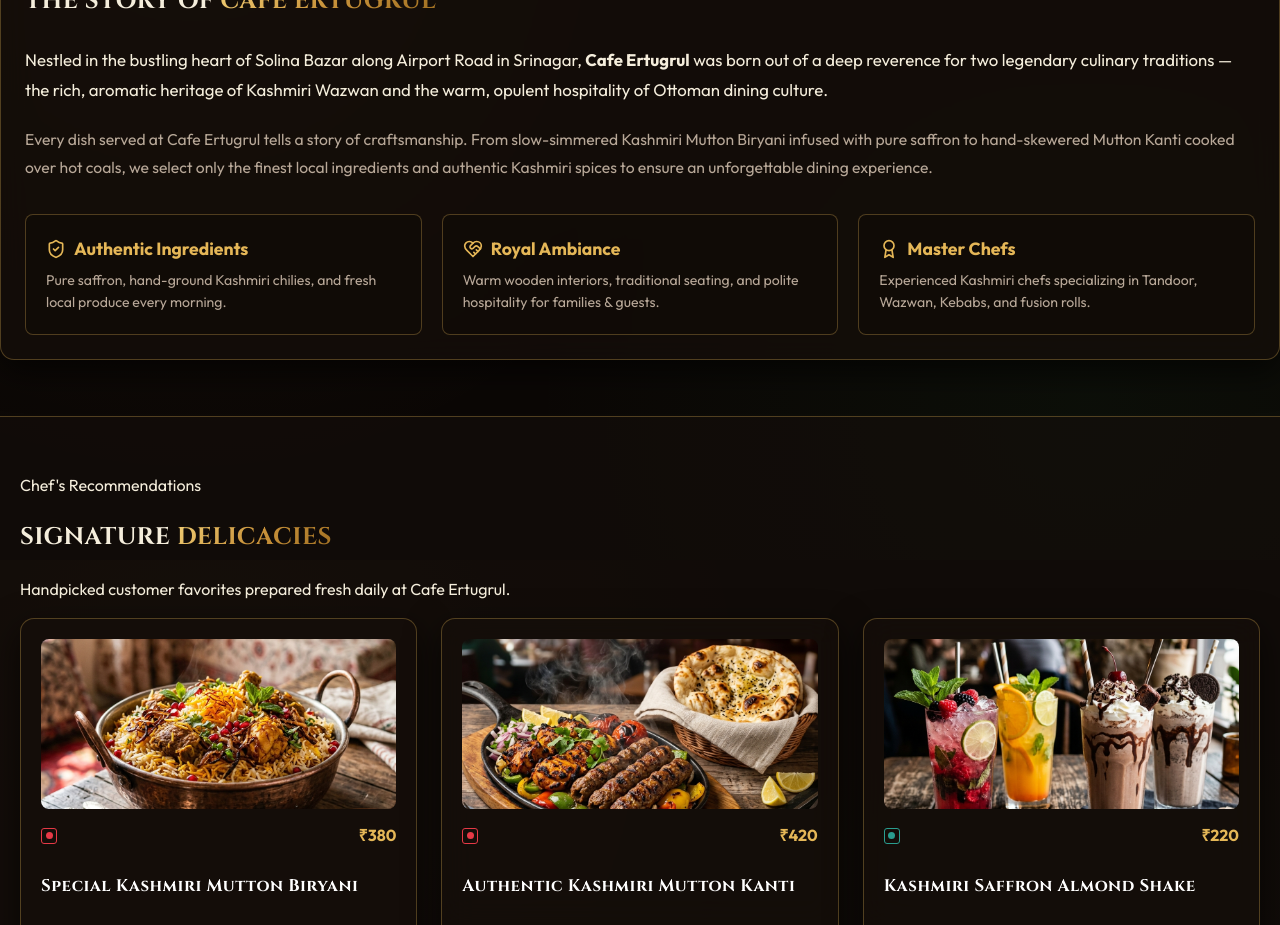
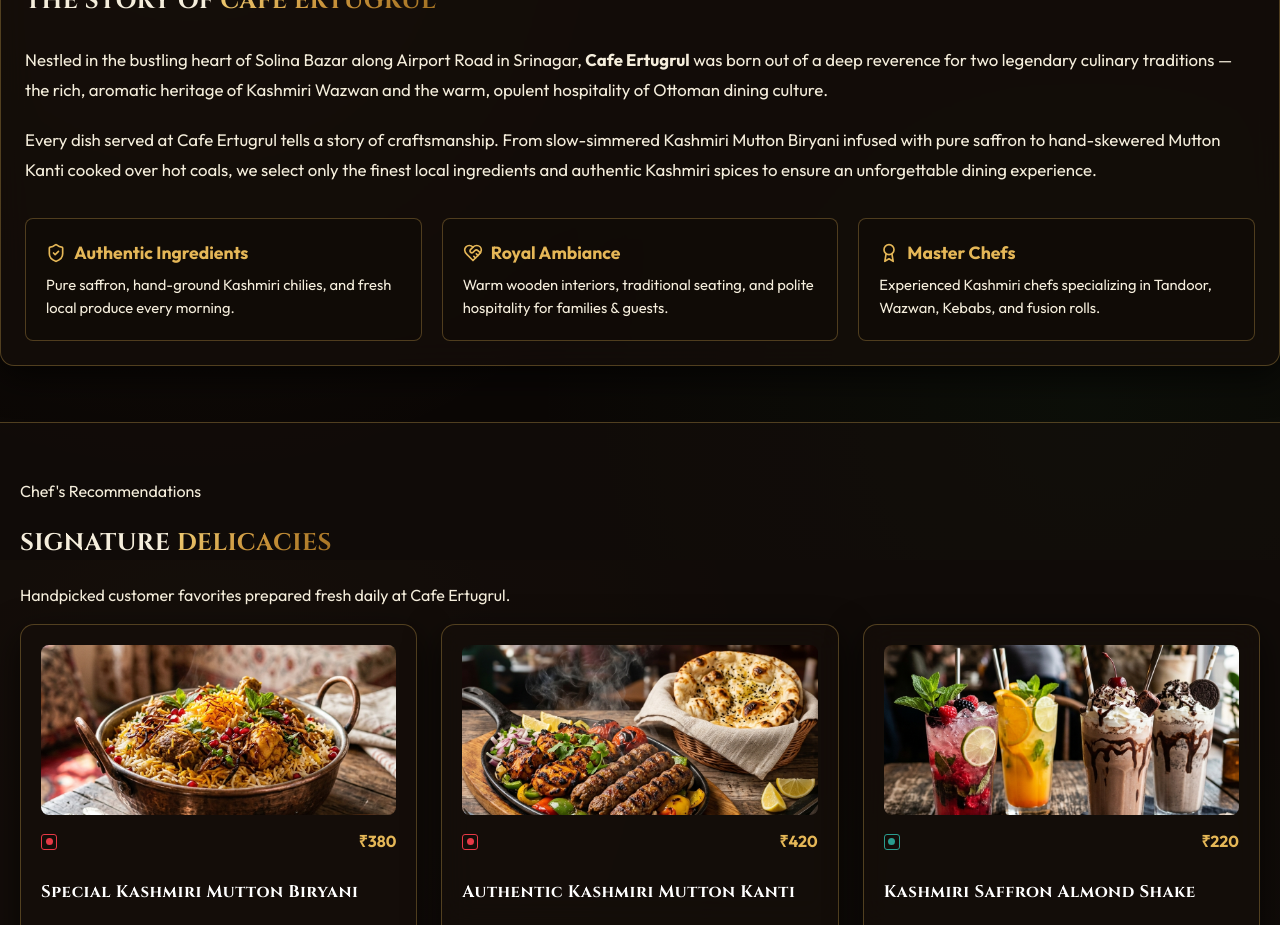
Before and after one commit to therealshoiab/cafe-ertugrul, a React (Vite) app: page / in a window 1280 px wide. Shown: the part 1040-1965 px from the top of the page. Built offline with nearby package versions, Linux system fonts and the light colour scheme.

Commit message:
Brighten all story text paragraphs and card descriptions, remove Filter label and Showing items count

```diff
--- a/src/pages/HomeAbout.jsx
+++ b/src/pages/HomeAbout.jsx
@@ -122,7 +122,7 @@
             Nestled in the bustling heart of Solina Bazar along Airport Road in Srinagar, <strong>Cafe Ertugrul</strong> was born out of a deep reverence for two legendary culinary traditions — the rich, aromatic heritage of Kashmiri Wazwan and the warm, opulent hospitality of Ottoman dining culture.
           </p>
 
-          <p style={{ color: 'var(--text-muted)', fontSize: '0.98rem', lineHeight: '1.8', marginBottom: '1.75rem' }}>
+          <p style={{ color: 'var(--text-main)', fontSize: '1.05rem', lineHeight: '1.8', marginBottom: '1.75rem' }}>
             Every dish served at Cafe Ertugrul tells a story of craftsmanship. From slow-simmered Kashmiri Mutton Biryani infused with pure saffron to hand-skewered Mutton Kanti cooked over hot coals, we select only the finest local ingredients and authentic Kashmiri spices to ensure an unforgettable dining experience.
           </p>
 
@@ -131,21 +131,21 @@
               <div style={{ color: 'var(--primary-gold)', fontWeight: 700, fontSize: '1.1rem', marginBottom: '6px', display: 'flex', alignItems: 'center', gap: '8px' }}>
                 <ShieldCheck size={20} /> Authentic Ingredients
               </div>
-              <div style={{ color: 'var(--text-muted)', fontSize: '0.88rem' }}>Pure saffron, hand-ground Kashmiri chilies, and fresh local produce every morning.</div>
+              <div style={{ color: 'var(--text-main)', fontSize: '0.92rem' }}>Pure saffron, hand-ground Kashmiri chilies, and fresh local produce every morning.</div>
             </div>
 
             <div style={{ background: 'rgba(15, 10, 7, 0.6)', border: '1px solid var(--border-gold)', borderRadius: 'var(--radius-sm)', padding: '1.25rem' }}>
               <div style={{ color: 'var(--primary-gold)', fontWeight: 700, fontSize: '1.1rem', marginBottom: '6px', display: 'flex', alignItems: 'center', gap: '8px' }}>
                 <HeartHandshake size={20} /> Royal Ambiance
               </div>
-              <div style={{ color: 'var(--text-muted)', fontSize: '0.88rem' }}>Warm wooden interiors, traditional seating, and polite hospitality for families & guests.</div>
+              <div style={{ color: 'var(--text-main)', fontSize: '0.92rem' }}>Warm wooden interiors, traditional seating, and polite hospitality for families & guests.</div>
             </div>
 
             <div style={{ background: 'rgba(15, 10, 7, 0.6)', border: '1px solid var(--border-gold)', borderRadius: 'var(--radius-sm)', padding: '1.25rem' }}>
               <div style={{ color: 'var(--primary-gold)', fontWeight: 700, fontSize: '1.1rem', marginBottom: '6px', display: 'flex', alignItems: 'center', gap: '8px' }}>
                 <Award size={20} /> Master Chefs
               </div>
-              <div style={{ color: 'var(--text-muted)', fontSize: '0.88rem' }}>Experienced Kashmiri chefs specializing in Tandoor, Wazwan, Kebabs, and fusion rolls.</div>
+              <div style={{ color: 'var(--text-main)', fontSize: '0.92rem' }}>Experienced Kashmiri chefs specializing in Tandoor, Wazwan, Kebabs, and fusion rolls.</div>
             </div>
           </div>
         </div>
--- a/src/pages/MenuPage.jsx
+++ b/src/pages/MenuPage.jsx
@@ -132,9 +132,6 @@
 
       {/* Filter Pills Bar */}
       <div style={{ display: 'flex', alignItems: 'center', gap: '8px', flexWrap: 'wrap', marginBottom: '1.25rem' }}>
-        <span style={{ color: 'var(--text-muted)', fontSize: '0.85rem', display: 'flex', alignItems: 'center', gap: '4px' }}>
-          <Filter size={14} /> Filter:
-        </span>
         <button
           onClick={() => setDietFilter('all')}
           className={`category-pill ${dietFilter === 'all' ? 'active' : ''}`}
@@ -185,11 +182,6 @@
             <span className="category-badge-count">{cat.count}</span>
           </button>
         ))}
-      </div>
-
-      {/* Results Info */}
-      <div style={{ color: 'var(--text-muted)', fontSize: '0.9rem', marginBottom: '1.25rem' }}>
-        Showing <strong style={{ color: 'var(--primary-gold)' }}>{filteredItems.length}</strong> items
       </div>
 
       {/* Menu Grid */}
```
